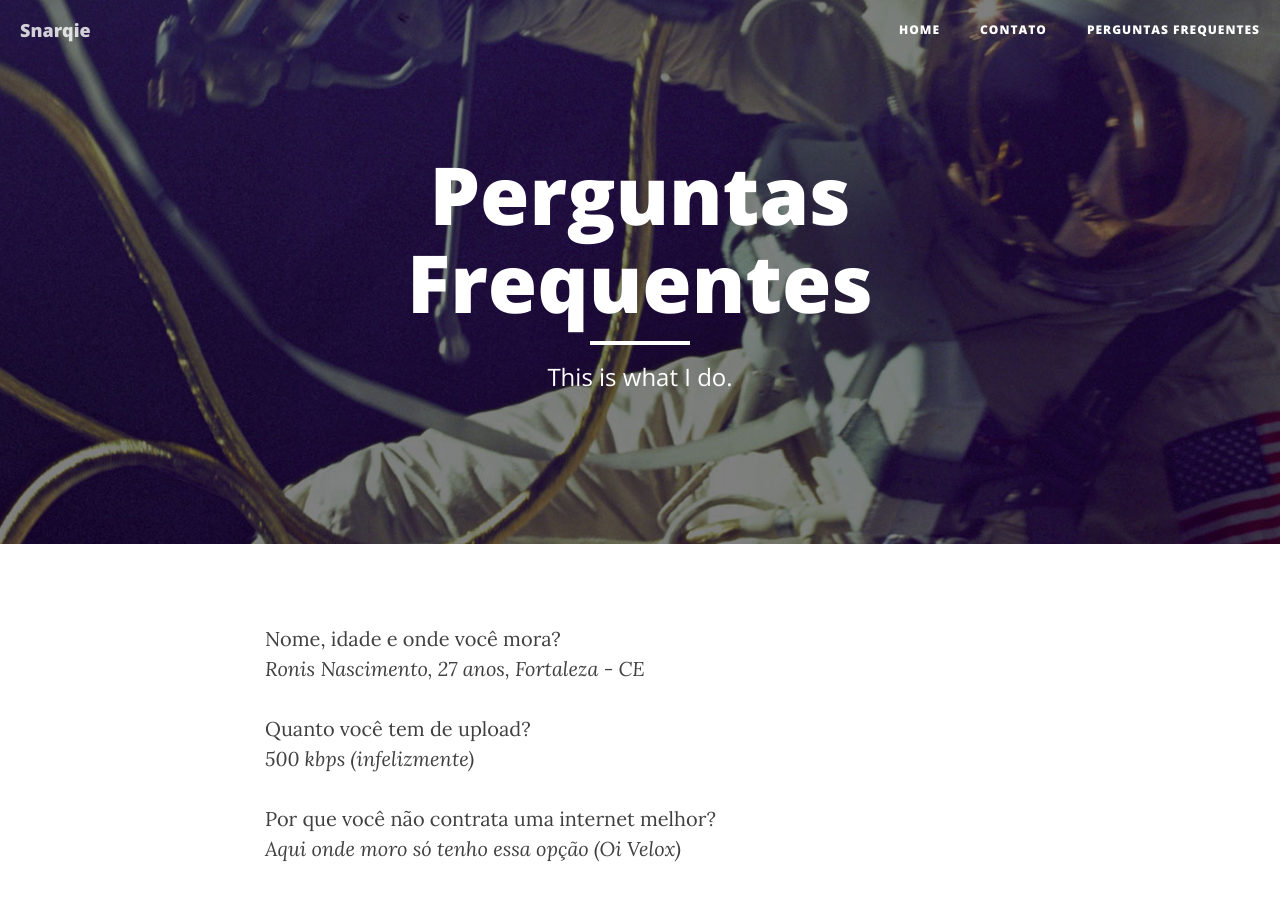
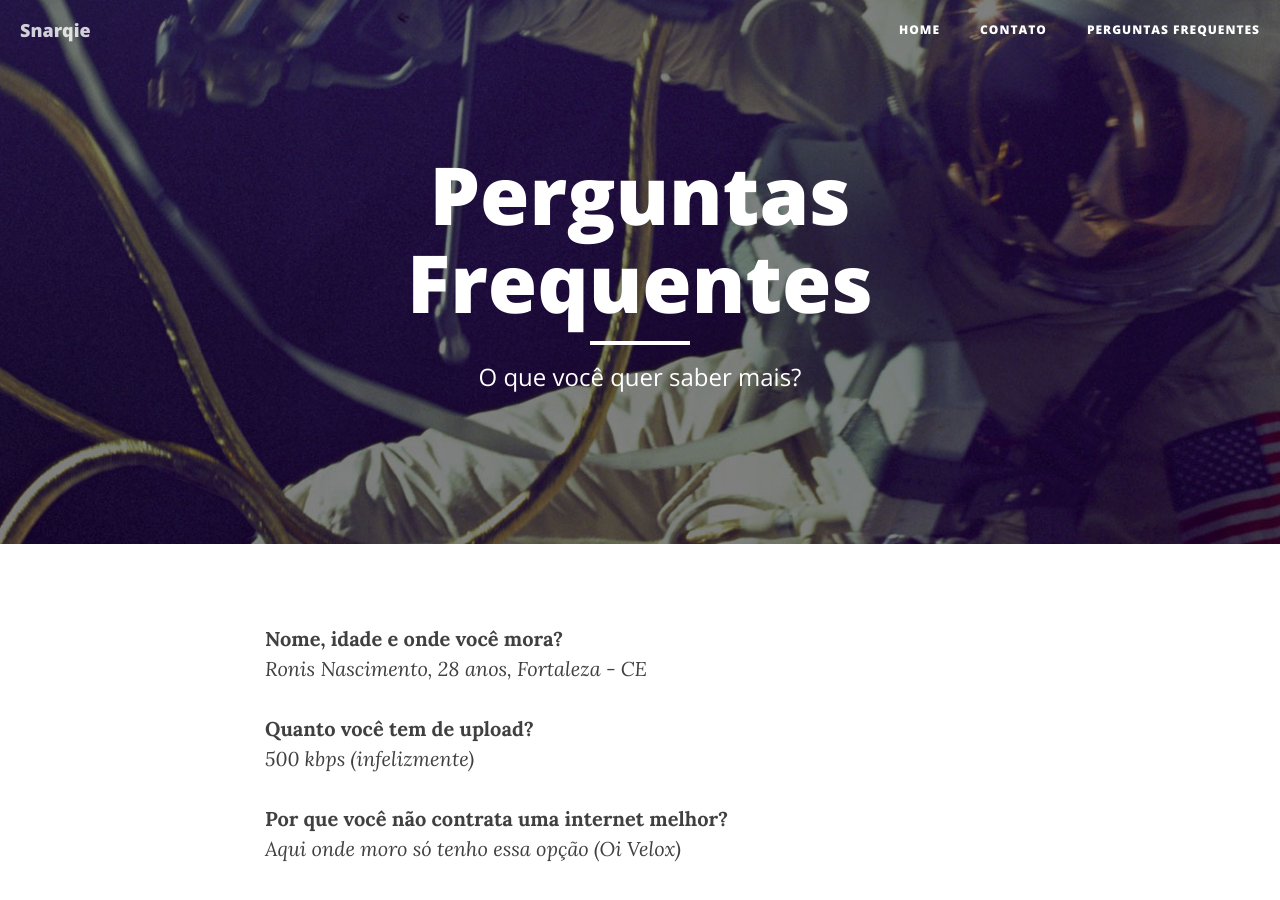
Before and after one commit to snarq/snarq.github.io, a Jekyll site: the page built from faq.md, in a window 1280 px wide and 900 px high. Built offline with Jekyll 4.4.1, drawn with Linux system fonts in a browser that asks for light colours; nearby versions of some CDN libraries.

Commit message:
Update faq.md

```diff
--- a/faq.md
+++ b/faq.md
@@ -1,42 +1,42 @@
 ---
 layout: page
 title: "Perguntas Frequentes"
-description: "This is what I do."
+description: "O que você quer saber mais?"
 header-img: "img/default-bg.jpg"
 ---
 <p>
-<span class="pergunta">Nome, idade e onde você mora?</span><br />
-<em>Ronis Nascimento, 27 anos, Fortaleza - CE</em>
+<strong>Nome, idade e onde você mora?</strong><br />
+<em>Ronis Nascimento, 28 anos, Fortaleza - CE</em>
 </p>
 <p>
-<span class="pergunta">Quanto você tem de upload?</span><br />
+<strong>Quanto você tem de upload?</strong><br />
 <em>500 kbps (infelizmente)</em>
 </p>
 <p>
-<span class="pergunta">Por que você não contrata uma internet melhor?</span><br />
+<strong>Por que você não contrata uma internet melhor?</strong><br />
 <em>Aqui onde moro só tenho essa opção (Oi Velox)</em>
 </p>
 <p>
-<span class="pergunta">Por que você faz live stream?</span><br />
+<strong>Por que você faz live stream?</strong><br />
 <em>Faço stream a procura de diversão e para conhecer novas pessoas</em>
 </p>
 <p>
-<span class="pergunta">Quem é esse moobot/nightbot no chat?</span><br />
+<strong>Quem é esse moobot/nightbot no chat?</strong><br />
 <em>É um "bot", ou melhor, um robô, um programa que "lê" todas as mensagens, identifica e pune as que estão fora dos padrões, ou seja, mensagens que não condizem com as regras da stream (uso de CAPSLOCK, envio de links sem autorização (para enviar links peça a um moderador), spam, flood (envio consecutivo da mesma mensagem)</em>
 </p>
 <p>
-<span class="pergunta">Pode me passar sua playlist?</span><br />
+<strong>Pode me passar sua playlist?</strong><br />
 <em>Durante a live geralmente escuto a Monstercat FM</em>
 </p>
 <p>
-<span class="pergunta">Você responde as perguntas do chat?</span><br />
+<strong>Você responde as perguntas do chat?</strong><br />
 <em>Sim. Não só do chat, como também as dos comentários no YouTube, Facebook e Twitter</em>
 </p>
 <p>
-<span class="pergunta">Gostei de você. Posso te fazer uma doação?</span><br />
+<strong>Gostei de você. Posso te fazer uma doação?</strong><br />
 <em>Com certeza. Doações vão diretamente para a melhoria da qualidade da stream (que anda precisando), e doações feitas durante a live aparecem na live. Lembrando que doadores terão espaço especial aqui no site e no meu canal na Twitch.</em>
 </p>
 <p>
-<span class="pergunta">Posso te fazer outras perguntas?</span><br />
+<strong>Posso te fazer outras perguntas?</strong><br />
 <em>Com toda certeza. É só ir em <a href="http://www.ask.fm/snarqie" target="_blank">www.ask.fm/snarqie</a></span></em>
 </p>
```
